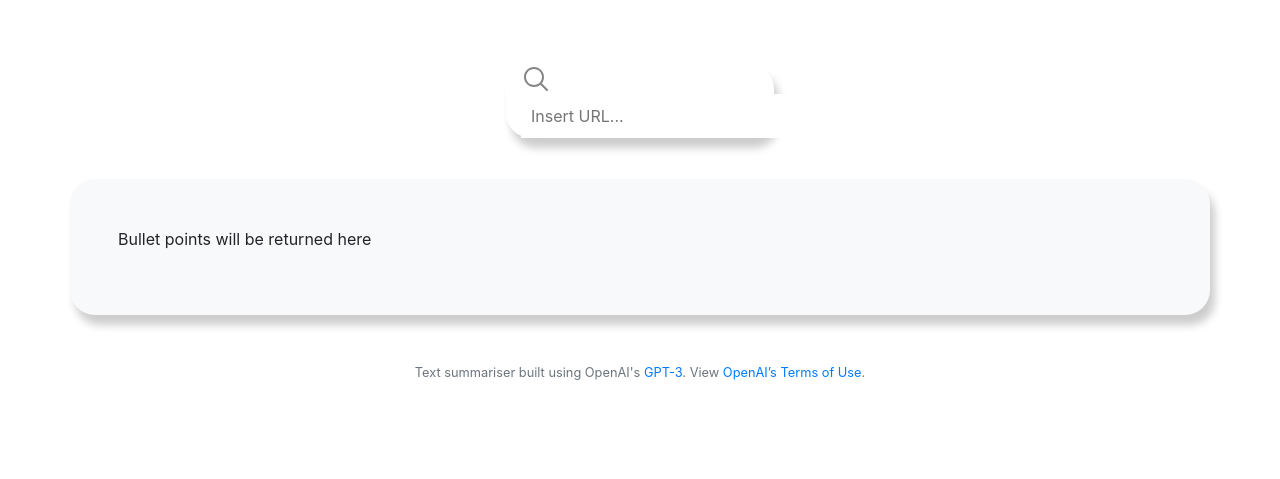
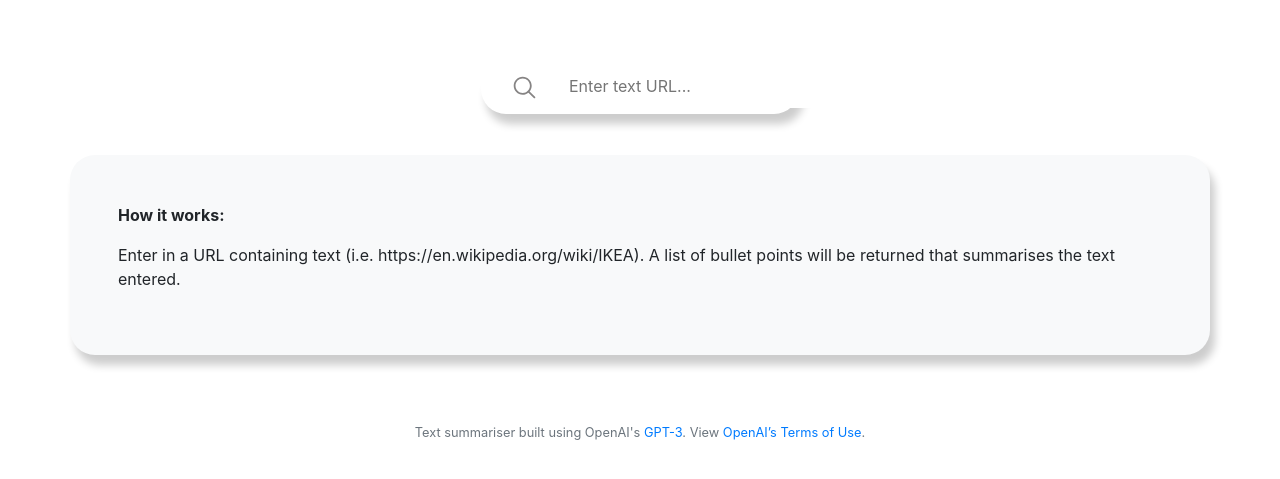
Before and after one commit to EdwinJaico-Berg/summariser, a Flask app: page / in a window 1280 px wide. Shown: the part 58-537 px from the top of the page. Run offline with Flask 2, Linux system fonts and the light colour scheme; some libraries are stand-ins or nearby versions.

Commit message:
Changed design and implemented search ability

```diff
--- a/app.py
+++ b/app.py
@@ -1,10 +1,23 @@
-from flask import Flask, render_template
+from flask import Flask, render_template, request
+from summariser import summarise_webpage
 
 app = Flask(__name__)
 
-@app.route("/")
+@app.route("/", methods=["GET", "POST"])
 def index():
-    return render_template("index.html")
+    if request.method == "POST":
+
+        url = request.form.get("url")
+
+        bullet_points = summarise_webpage(url)
+
+        return render_template("index.html", bullet_points=bullet_points)
+
+    else:
+
+        bullet_points = None
+
+        return render_template("index.html", bullet_points=bullet_points)
 
 if __name__ == '__main__':
     app.run()
--- a/static/styles.css
+++ b/static/styles.css
@@ -16,3 +16,12 @@
 *:focus {
     outline: 0 !important;
 }
+
+.search-button {
+    margin: 10px 0;
+    height: 27px;
+}
+
+#search-container {
+    height: 50px;
+}
--- a/summariser.py
+++ b/summariser.py
@@ -14,7 +14,7 @@ def summarise_webpage(url: str) -> None:
     summary_response = openai.Completion.create(
         engine="text-davinci-002",
         prompt=f"Summarize the following text:\n{text}",
-        max_tokens=1024,
+        max_tokens=4096,
         temperature=0.5,
         top_p=1,
         frequency_penalty=0,
--- a/templates/index.html
+++ b/templates/index.html
@@ -1,17 +1,36 @@
 {% extends "layout.html" %}
 
 {% block title %}
-    Home
+    Search
 {% endblock %}
 
 {% block main %}
-    <div class="container-sm p-3", style="width: 300px;">
-        <div class="container mx-auto pretty-container">
-            <img src="../static/images/icons8-search.svg">
-            <input class="search-bar" type="url" placeholder="Insert URL...">
+    <form action="/" method="post">
+        <div class="container-sm p-3", style="width: 350px;">
+            <div class="container mx-auto pretty-container">
+                <div id="search-container" class="row mx-auto">
+                    <div class="col-2">
+                        <input type="image" class="search-button" src="../static/images/icons8-search.svg">
+                    </div>
+                    <div class="col-10">
+                        <input class="search-bar" name="url" type="url" placeholder="Enter text URL..." autofocus>
+                    </div>
+                </div>
+            </div>
         </div>
-    </div>
+    </form>
     <div id="summary-output" class="container p-5 pretty-container">
-        <p>Bullet points will be returned here</p>
+        {% if bullet_points %}
+            <p></p>
+            {% for bullet_point in bullet_points%}
+                <p>{{ bullet_point }}</p>
+            {% endfor %}
+        {% else %}
+            <p><b>How it works:</b></p>
+            <p>
+                Enter in a URL containing text (i.e. https://en.wikipedia.org/wiki/IKEA). A list of bullet points
+                will be returned that summarises the text entered.
+            </p>
+        {% endif %}
     </div>
 {% endblock %}
--- a/templates/layout.html
+++ b/templates/layout.html
@@ -19,6 +19,8 @@
         <script src="https://code.jquery.com/jquery-3.5.1.slim.min.js" integrity="sha384-DfXdz2htPH0lsSSs5nCTpuj/zy4C+OGpamoFVy38MVBnE+IbbVYUew+OrCXaRkfj" crossorigin="anonymous"></script>
         <script src="https://cdn.jsdelivr.net/npm/bootstrap@4.5.3/dist/js/bootstrap.bundle.min.js" integrity="sha384-ho+j7jyWK8fNQe+A12Hb8AhRq26LrZ/JpcUGGOn+Y7RsweNrtN/tE3MoK7ZeZDyx" crossorigin="anonymous"></script>
 
+        <script src="https://ajax.googleapis.com/ajax/libs/jquery/3.1.1/jquery.min.js"></script>
+
         <title>Text Summariser {% block title %}{% endblock %}</title>
 
     </head>
@@ -36,7 +38,7 @@
             {% block main %}{% endblock %}
         </main>
 
-        <footer class="small text-center text-muted">
+        <footer class="small text-center text-muted", style="padding: 20px;">
             Text summariser built using OpenAI's <a href="https://openai.com/api/">GPT-3</a>. View <a href="https://openai.com/api/policies/terms/">OpenAI’s Terms of Use</a>.
         </footer>
 
```
Also changed, not shown: 2 other files.
